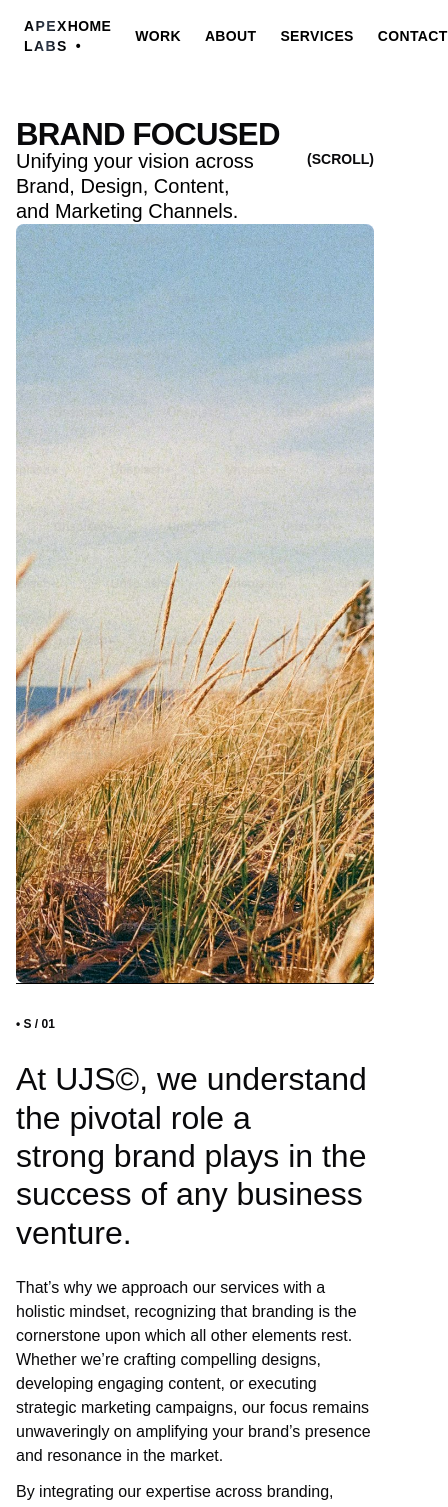
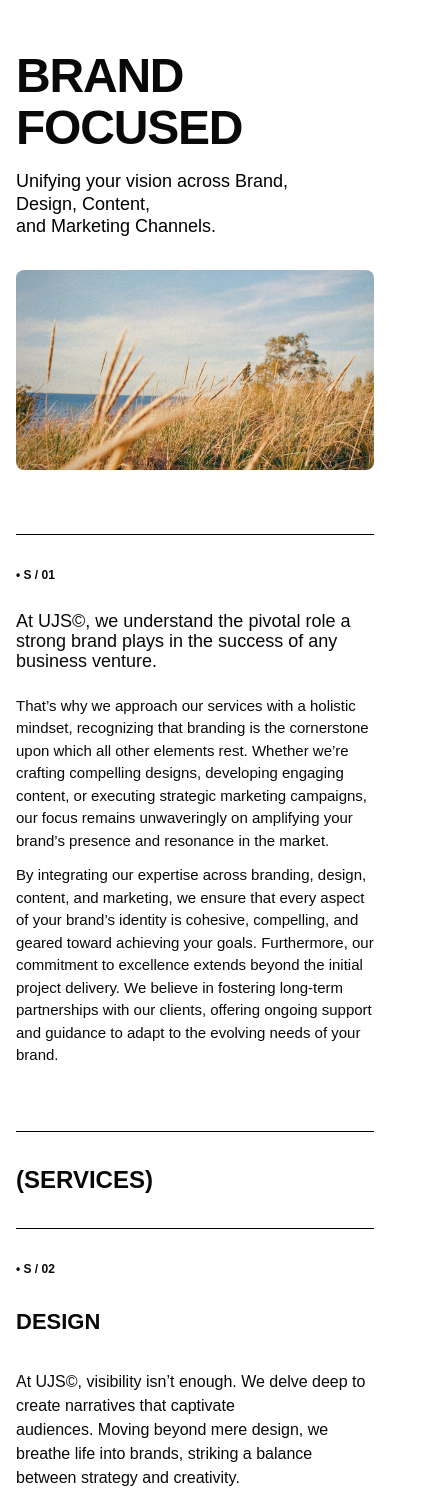
Before and after one commit to yashkamdar-YK/Agency-Website-2.0, a Next.js app: page /services in a window 390 px wide. Shown: the top 1507 px of the page, 448 px wide, since content can reach past the window. Built offline with nearby package versions, Linux system fonts and the light colour scheme; a web font is replaced by a local one.

Commit message:
Refactor About, Contact, and Service sections for improved responsiveness and readability

```diff
--- a/src/app/about/section/AboutHero.jsx
+++ b/src/app/about/section/AboutHero.jsx
@@ -3,22 +3,31 @@ import React from "react";
 
 const AboutHero = () => {
   return (
-    <section className="w-full px-4 lg:px-13 lg:pb-16">
-      <h1 className="text-[8vw] pt-12.5 leading-[0.85] font-black tracking-tight">
-        APEX LABES
+    <section className="w-full px-4 lg:px-13 pb-16">
+      <h1 className="lg:text-[8vw] text-[48px] leading-[52px] pt-12.5 lg:leading-[0.85] font-bold tracking-tight">
+        APEX LABS
       </h1>
 
-      <div className="flex justify-between gap-10 lg:pt-8 lg:pb-16 ">
+      <div className="flex justify-between gap-10 lg:pt-8 lg:pb-16 pt-4 pb-8 ">
         <div className="md:px-3 gap-5 flex flex-col">
           <p className="lg:text-[32px] text-xl font-medium leading-tight text-black">
-          Holistic boutique experiences that express the <br />
-          heart of your brand.F
+            <span className="hidden lg:block">
+              Holistic boutique experiences that express the <br />
+              heart of your brand.
+            </span>
+            <span className="lg:hidden block">
+              {" "}
+              Holistic boutique experiences  <br /> that express the
+              heart of <br /> your brand.
+            </span>
           </p>
         </div>
-        <div className="text-sm font-bold text-right">(SCROLL)</div>
+        <div className="text-sm font-bold text-right hidden lg:block ">
+          (SCROLL)
+        </div>
       </div>
 
-      <div className="relative w-full h-[90vh] ">
+      <div className="relative w-full lg:h-[90vh] h-[200px] ">
         <Image
           src="/nature.jpg"
           alt="Web Development"
--- a/src/app/about/section/AboutUs.jsx
+++ b/src/app/about/section/AboutUs.jsx
@@ -9,11 +9,11 @@ const AboutUs = () => {
       </p>
       <div className="grid grid-cols-1 md:grid-cols-2 gap-6">
         <div>
-          <h1 className="text-[32px] leading-[1.2] ">
+          <h1 className="text-[18px] lg:text-[32px] leading-[20px] lg:leading-[1.2] ">
           From a Cape Town-based startup to a global design powerhouse.
           </h1>
         </div>
-        <div className='text-[16px]'>
+        <div className='text-[15px] lg:text-[16px]'>
           <p className="pb-3">
           Urbanjava Studio is a dynamic design studio specializing in brand identity, social media, graphic design, and digital experiences. We build strong relationships with brands, helping them stand out in crowded markets. Our approach combines audacity and precision, where relentless creativity meets pinpoint focus.
           </p>
--- a/src/app/contact/section/ContactHero.jsx
+++ b/src/app/contact/section/ContactHero.jsx
@@ -3,17 +3,27 @@ import React from "react";
 const ContactHero = () => {
   return (
     <section className="w-full px-4 lg:px-13 lg:pb-16">
-      <h1 className="text-[8vw] pt-12.5 leading-[0.85] uppercase font-black tracking-tight">
+      <h1 className="lg:text-[8vw] text-[48px] leading-[52px] pt-12.5 lg:leading-[0.85] font-bold tracking-tight uppercase">
         let’s work togther
       </h1>
 
-      <div className="flex justify-between gap-10 lg:pt-8 lg:pb-16 ">
+      <div className="flex justify-between gap-10 lg:pt-8 lg:pb-16 pt-4 pb-8 ">
         <div className="md:px-3 gap-5 flex flex-col">
           <p className="lg:text-[32px] text-xl font-medium leading-tight text-black">
-          Submit your project details below and we’ll get <br />back to you.
+            <span className="hidden lg:block">
+              Submit your project details below and we’ll get <br />
+              back to you.
+            </span>
+            <span className="lg:hidden block">
+              {" "}
+              Submit your project details <br /> below and we’ll get
+              back to you.
+            </span>
           </p>
         </div>
-        <div className="text-sm font-bold text-right">(SCROLL)</div>
+        <div className="text-sm font-bold text-right hidden lg:block ">
+          (SCROLL)
+        </div>
       </div>
     </section>
   );
--- a/src/app/layout.jsx
+++ b/src/app/layout.jsx
@@ -24,7 +24,7 @@ export default function RootLayout({ children }) {
       <body
         className={`${geistSans.variable} ${geistMono.variable} antialiased`}
       >
-        <Navbar />
+        {/* <Navbar /> */}
         {children}
         <Footer/>
       </body>
--- a/src/app/services/section/Approch.jsx
+++ b/src/app/services/section/Approch.jsx
@@ -9,12 +9,12 @@ export const Approch = () => {
       </p>
       <div className="grid grid-cols-1 md:grid-cols-2 gap-6">
         <div>
-          <h1 className="text-[32px] leading-[1.2] ">
+          <h1 className="text-[18px] lg:text-[32px] leading-[20px] lg:leading-[1.2] ">
             At UJS©, we understand the pivotal role a <br /> strong brand plays in the
             success of any business venture.
           </h1>
         </div>
-        <div>
+        <div className="text-[15px] lg:text-[16px]">
           <p className="pb-3">
             That’s why we approach our services with a holistic mindset,
             recognizing that branding is the cornerstone upon which all other
--- a/src/app/services/section/ServiceHero.jsx
+++ b/src/app/services/section/ServiceHero.jsx
@@ -3,22 +3,22 @@ import React from "react";
 
 const ServiceHero = () => {
   return (
-    <section className="w-full px-4 lg:px-13 lg:pb-16">
-      <h1 className="text-[8vw] pt-12.5 leading-[0.85] font-black tracking-tight">
+    <section className="w-full px-4 lg:px-13 pb-16">
+      <h1 className="lg:text-[8vw] text-[48px] leading-[52px] pt-12.5 lg:leading-[0.85] font-bold tracking-tight">
         BRAND FOCUSED
       </h1>
 
-      <div className="flex justify-between gap-10 lg:pt-8 lg:pb-16 ">
+      <div className="flex justify-between gap-10 lg:pt-8 lg:pb-16 pt-4 pb-8">
         <div className="md:px-3 gap-5 flex flex-col">
-          <p className="lg:text-[32px] text-xl font-medium leading-tight text-black">
-            Unifying your vision across Brand, Design, Content, <br />
+          <p className="lg:text-[32px] lg:text-xl text-[18px] font-medium leading-tight text-black">
+            Unifying your vision across Brand,  <br /> Design, Content, <br className="lg:hidden block" />
             and Marketing Channels.
           </p>
         </div>
-        <div className="text-sm font-bold text-right">(SCROLL)</div>
+        <div className="text-sm font-bold text-right  hidden lg:block ">(SCROLL)</div>
       </div>
 
-      <div className="relative w-full h-[90vh] ">
+      <div className="relative w-full lg:h-[90vh] h-[200px] ">
         <Image
           src="/nature.jpg"
           alt="Web Development"
--- a/src/app/services/section/ServicesOffer.jsx
+++ b/src/app/services/section/ServicesOffer.jsx
@@ -6,8 +6,8 @@ const ServicesOffer = () => {
   return (
     <div className="w-full px-4 lg:px-13">
       <div className="w-full h-[1px] bg-black " />
-      <div className="flex items-center py-8 justify-between text-[42px] font-bold">
-        <h1>(SERVICE)</h1>
+      <div className="flex items-center py-8 justify-between lg:text-[42px] text-2xl font-bold">
+        <h1>(SERVICES)</h1>
       </div>
 
       <ServiceCards />
--- a/src/components/ServiceCards.jsx
+++ b/src/components/ServiceCards.jsx
@@ -9,7 +9,7 @@ const ServiceCards = () => {
         • S / 02
       </p>
 
-      <div className="grid grid-cols-1 md:grid-cols-2 justify-between">
+      <div className="grid grid-cols-1 gap-16 lg:gap-0 md:grid-cols-2 justify-between">
         <div className="flex flex-col justify-between">
           <div>
             <h1 className="text-[22px] font-bold">DESIGN</h1>
@@ -21,12 +21,12 @@ const ServiceCards = () => {
             </p>
             <Button>LEARN MORE</Button>
           </div>
-          <div className="text-sm pb-6">
+          <div className="text-sm pb-6 lg:block hidden">
             <h1 className="font-bold">SERVICE</h1>
             <h2>Research / Strategy / Design</h2>
           </div>
         </div>
-        <div className="flex justify-end h-[600px] w-auto">
+        <div className="flex justify-end lg:h-[600px] h-[400px] w-auto">
           <img src="/ujs_services_design.png" alt="" />
         </div>
       </div>
```
